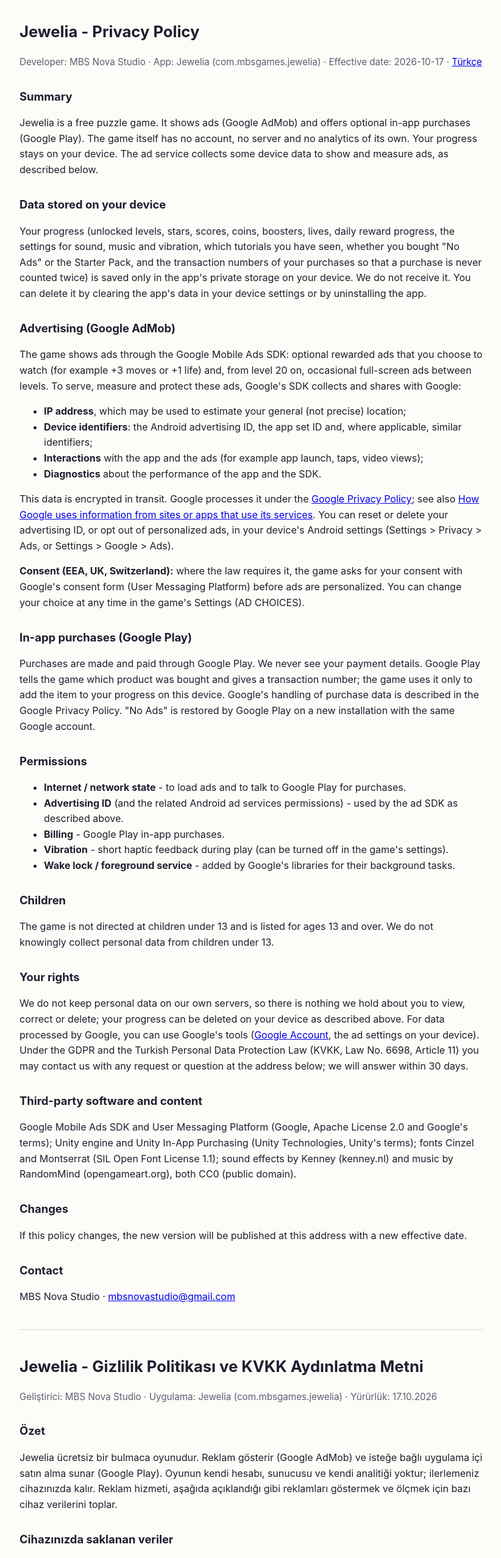
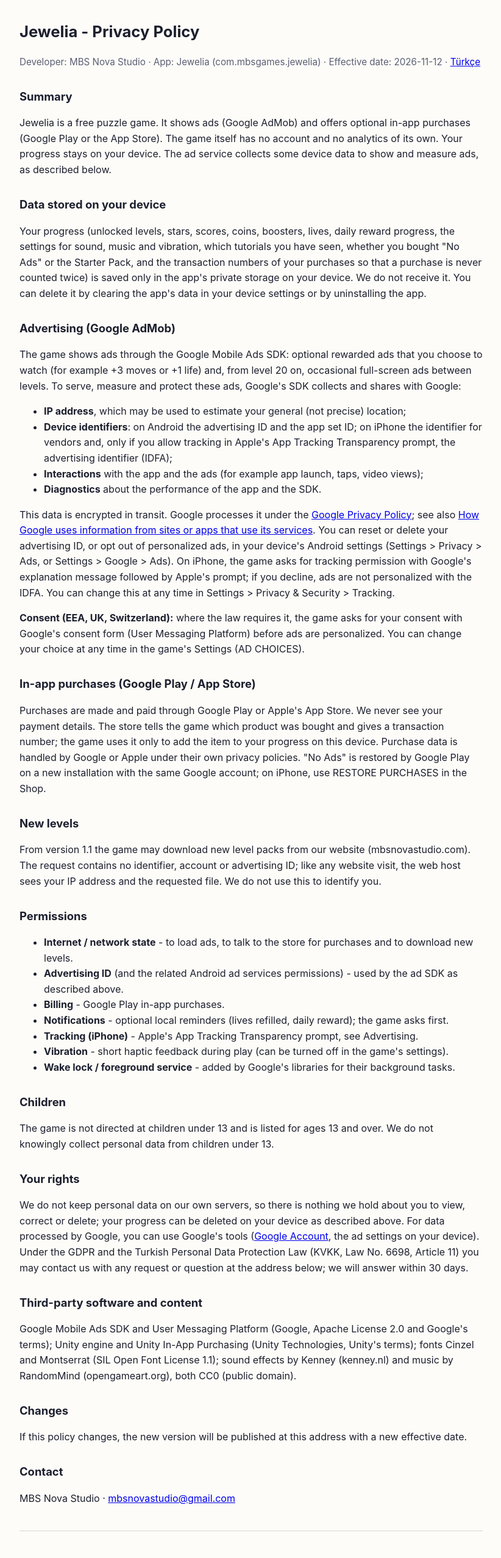
Before and after one commit to mbsnovastudio/jewelia-privacy, a plain HTML site: page index.html in a window 1280 px wide. Shown: the top 2555 px of the page at 61% size, without its empty margins (228-1050 px from the left). Drawn offline with Linux system fonts and the light colour scheme.

Commit message:
Privacy policy: iOS (App Store, IDFA/ATT, restore), remote level packs, notifications
Co-Authored-By: Claude Opus 5.5 <noreply@anthropic.com>

```diff
--- a/index.html
+++ b/index.html
@@ -16,12 +16,12 @@
 </head>
 <body>
 <h1>Jewelia - Privacy Policy</h1>
-<p class="muted">Developer: MBS Nova Studio &middot; App: Jewelia (com.mbsgames.jewelia) &middot; Effective date: 2026-10-17
+<p class="muted">Developer: MBS Nova Studio &middot; App: Jewelia (com.mbsgames.jewelia) &middot; Effective date: 2026-11-12
 &middot; <a href="#tr">Türkçe</a></p>
 
 <h2>Summary</h2>
-<p>Jewelia is a free puzzle game. It shows ads (Google AdMob) and offers optional in-app purchases (Google Play).
-The game itself has no account, no server and no analytics of its own. Your progress stays on your device. The ad
+<p>Jewelia is a free puzzle game. It shows ads (Google AdMob) and offers optional in-app purchases (Google Play or
+the App Store). The game itself has no account and no analytics of its own. Your progress stays on your device. The ad
 service collects some device data to show and measure ads, as described below.</p>
 
 <h2>Data stored on your device</h2>
@@ -37,7 +37,9 @@ uninstalling the app.</p>
 these ads, Google's SDK collects and shares with Google:</p>
 <ul>
   <li><b>IP address</b>, which may be used to estimate your general (not precise) location;</li>
-  <li><b>Device identifiers</b>: the Android advertising ID, the app set ID and, where applicable, similar identifiers;</li>
+  <li><b>Device identifiers</b>: on Android the advertising ID and the app set ID; on iPhone the identifier for
+  vendors and, only if you allow tracking in Apple's App Tracking Transparency prompt, the advertising identifier
+  (IDFA);</li>
   <li><b>Interactions</b> with the app and the ads (for example app launch, taps, video views);</li>
   <li><b>Diagnostics</b> about the performance of the app and the SDK.</li>
 </ul>
@@ -45,22 +47,32 @@ these ads, Google's SDK collects and shares with Google:</p>
 <a href="https://policies.google.com/privacy">Google Privacy Policy</a>; see also
 <a href="https://policies.google.com/technologies/partner-sites">How Google uses information from sites or apps that use
 its services</a>. You can reset or delete your advertising ID, or opt out of personalized ads, in your device's Android
-settings (Settings &gt; Privacy &gt; Ads, or Settings &gt; Google &gt; Ads).</p>
+settings (Settings &gt; Privacy &gt; Ads, or Settings &gt; Google &gt; Ads). On iPhone, the game asks for tracking
+permission with Google's explanation message followed by Apple's prompt; if you decline, ads are not personalized with
+the IDFA. You can change this at any time in Settings &gt; Privacy &amp; Security &gt; Tracking.</p>
 <p><b>Consent (EEA, UK, Switzerland):</b> where the law requires it, the game asks for your consent with Google's
 consent form (User Messaging Platform) before ads are personalized. You can change your choice at any time in the
 game's Settings (AD CHOICES).</p>
 
-<h2>In-app purchases (Google Play)</h2>
-<p>Purchases are made and paid through Google Play. We never see your payment details. Google Play tells the game
+<h2>In-app purchases (Google Play / App Store)</h2>
+<p>Purchases are made and paid through Google Play or Apple's App Store. We never see your payment details. The store
+tells the game
 which product was bought and gives a transaction number; the game uses it only to add the item to your progress on
-this device. Google's handling of purchase data is described in the Google Privacy Policy. "No Ads" is restored by
-Google Play on a new installation with the same Google account.</p>
+this device. Purchase data is handled by Google or Apple under their own privacy policies. "No Ads" is restored by Google
+Play on a new installation with the same Google account; on iPhone, use RESTORE PURCHASES in the Shop.</p>
+
+<h2>New levels</h2>
+<p>From version 1.1 the game may download new level packs from our website (mbsnovastudio.com). The request contains
+no identifier, account or advertising ID; like any website visit, the web host sees your IP address and the requested
+file. We do not use this to identify you.</p>
 
 <h2>Permissions</h2>
 <ul>
-  <li><b>Internet / network state</b> - to load ads and to talk to Google Play for purchases.</li>
+  <li><b>Internet / network state</b> - to load ads, to talk to the store for purchases and to download new levels.</li>
   <li><b>Advertising ID</b> (and the related Android ad services permissions) - used by the ad SDK as described above.</li>
   <li><b>Billing</b> - Google Play in-app purchases.</li>
+  <li><b>Notifications</b> - optional local reminders (lives refilled, daily reward); the game asks first.</li>
+  <li><b>Tracking (iPhone)</b> - Apple's App Tracking Transparency prompt, see Advertising.</li>
   <li><b>Vibration</b> - short haptic feedback during play (can be turned off in the game's settings).</li>
   <li><b>Wake lock / foreground service</b> - added by Google's libraries for their background tasks.</li>
 </ul>
@@ -90,11 +102,11 @@ sound effects by Kenney (kenney.nl) and music by RandomMind (opengameart.org), b
 <hr>
 
 <h1 id="tr">Jewelia - Gizlilik Politikası ve KVKK Aydınlatma Metni</h1>
-<p class="muted">Geliştirici: MBS Nova Studio &middot; Uygulama: Jewelia (com.mbsgames.jewelia) &middot; Yürürlük: 17.10.2026</p>
+<p class="muted">Geliştirici: MBS Nova Studio &middot; Uygulama: Jewelia (com.mbsgames.jewelia) &middot; Yürürlük: 12.11.2026</p>
 
 <h2>Özet</h2>
 <p>Jewelia ücretsiz bir bulmaca oyunudur. Reklam gösterir (Google AdMob) ve isteğe bağlı uygulama içi satın alma sunar
-(Google Play). Oyunun kendi hesabı, sunucusu ve kendi analitiği yoktur; ilerlemeniz cihazınızda kalır. Reklam hizmeti,
+(Google Play ya da App Store). Oyunun kendi hesabı ve kendi analitiği yoktur; ilerlemeniz cihazınızda kalır. Reklam hizmeti,
 aşağıda açıklandığı gibi reklamları göstermek ve ölçmek için bazı cihaz verilerini toplar.</p>
 
 <h2>Cihazınızda saklanan veriler</h2>
@@ -109,20 +121,29 @@ Cihaz ayarlarından uygulama verilerini temizleyerek ya da uygulamayı kaldırar
 önlemek için Google'ın SDK'sı şu verileri toplar ve Google ile paylaşır:</p>
 <ul>
   <li><b>IP adresi</b> (cihazın genel, kesin olmayan konumunu tahmin etmek için kullanılabilir);</li>
-  <li><b>Cihaz tanımlayıcıları</b>: Android reklam kimliği, uygulama grubu kimliği ve gerekirse benzer kimlikler;</li>
+  <li><b>Cihaz tanımlayıcıları</b>: Android'de reklam kimliği ve uygulama grubu kimliği; iPhone'da satıcı kimliği ve,
+  yalnızca Apple'ın Uygulama İzleme Şeffaflığı penceresinde izin verirseniz, reklam kimliği (IDFA);</li>
   <li>Uygulama ve reklamlarla <b>etkileşimler</b> (ör. uygulamanın açılması, dokunmalar, video izlemeleri);</li>
   <li>Uygulamanın ve SDK'nın performansına ilişkin <b>tanılama bilgileri</b>.</li>
 </ul>
 <p>Veriler aktarım sırasında şifrelenir ve Google tarafından <a href="https://policies.google.com/privacy?hl=tr">Google
 Gizlilik Politikası</a> kapsamında işlenir. Reklam kimliğinizi sıfırlayabilir, silebilir ya da kişiselleştirilmiş
-reklamlardan cihazınızın Android ayarlarından çıkabilirsiniz.</p>
+reklamlardan cihazınızın Android ayarlarından çıkabilirsiniz. iPhone'da oyun, izleme iznini Google'ın açıklama
+mesajı ve ardından Apple'ın penceresiyle ister; izin vermezseniz reklamlar IDFA ile kişiselleştirilmez. Tercihinizi
+Ayarlar &gt; Gizlilik ve Güvenlik &gt; İzleme bölümünden istediğiniz zaman değiştirebilirsiniz.</p>
 <p><b>Onay (AEA, Birleşik Krallık, İsviçre):</b> yasanın gerektirdiği yerlerde oyun, reklamlar kişiselleştirilmeden önce
 Google'ın onay formuyla izninizi ister; tercihinizi oyunun Ayarlar bölümünden (REKLAM TERCİHLERİ) değiştirebilirsiniz.</p>
 
-<h2>Uygulama içi satın alma (Google Play)</h2>
-<p>Satın almalar Google Play üzerinden yapılır ve ödenir; ödeme bilgilerinizi hiçbir zaman görmeyiz. Google Play oyuna
+<h2>Uygulama içi satın alma (Google Play / App Store)</h2>
+<p>Satın almalar Google Play ya da Apple App Store üzerinden yapılır ve ödenir; ödeme bilgilerinizi hiçbir zaman görmeyiz.
+Mağaza oyuna
 hangi ürünün alındığını ve bir işlem numarasını bildirir; oyun bunu yalnızca ürünü bu cihazdaki ilerlemenize eklemek için
-kullanır.</p>
+kullanır. iPhone'da "Reklamsız", Mağaza'daki ALIMLARI GERİ YÜKLE ile geri yüklenir.</p>
+
+<h2>Yeni bölümler</h2>
+<p>1.1 sürümünden itibaren oyun, web sitemizden (mbsnovastudio.com) yeni bölüm paketleri indirebilir. Bu istekte kimlik,
+hesap ya da reklam kimliği gönderilmez; her web sitesi ziyaretinde olduğu gibi barındırma hizmeti IP adresinizi ve
+istenen dosyayı görür. Bunu sizi tanımak için kullanmayız.</p>
 
 <h2>KVKK kapsamında bilgilendirme</h2>
 <p>6698 sayılı Kişisel Verilerin Korunması Kanunu (KVKK) uyarınca: oyun içinde reklam gösterimi için yukarıda sayılan
```
